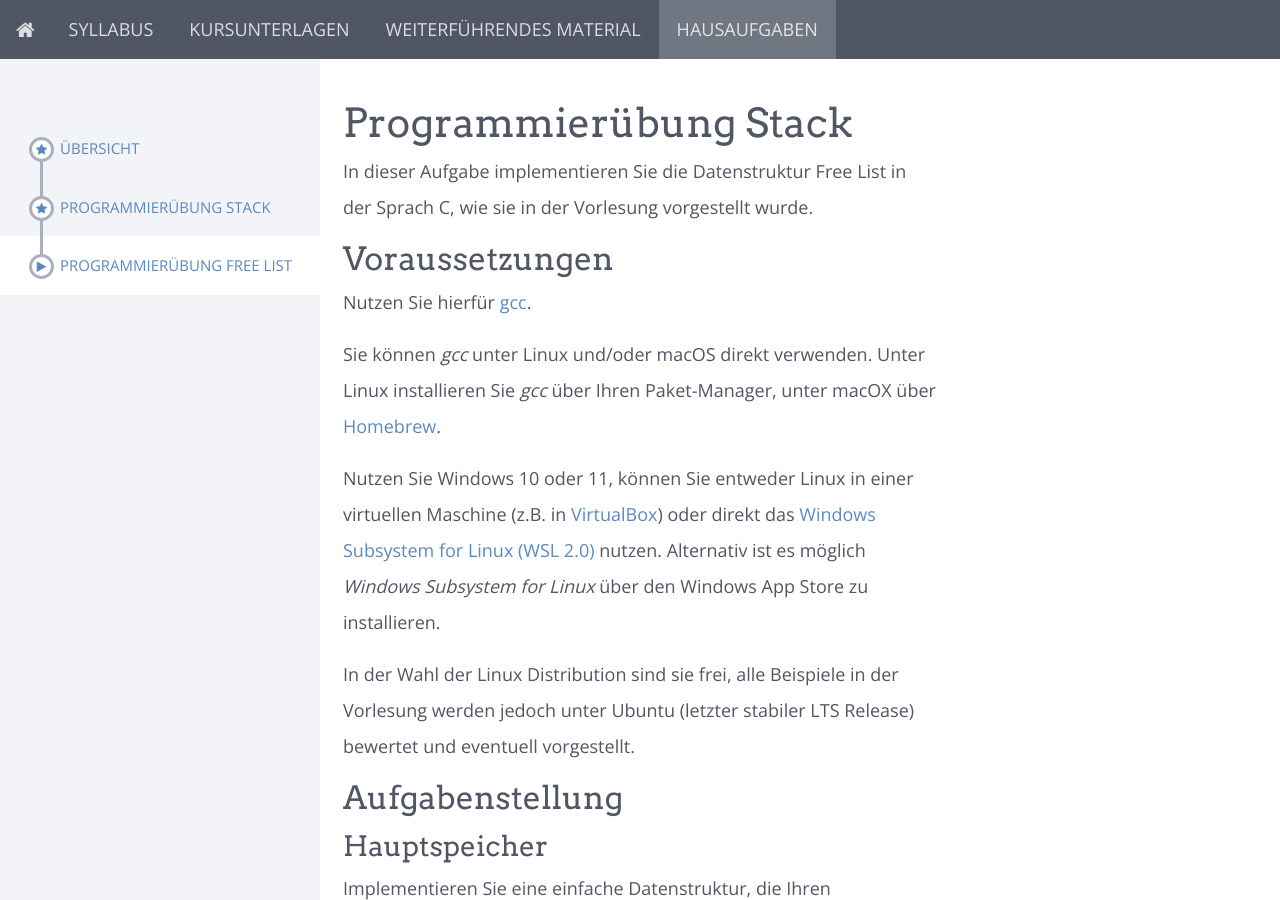
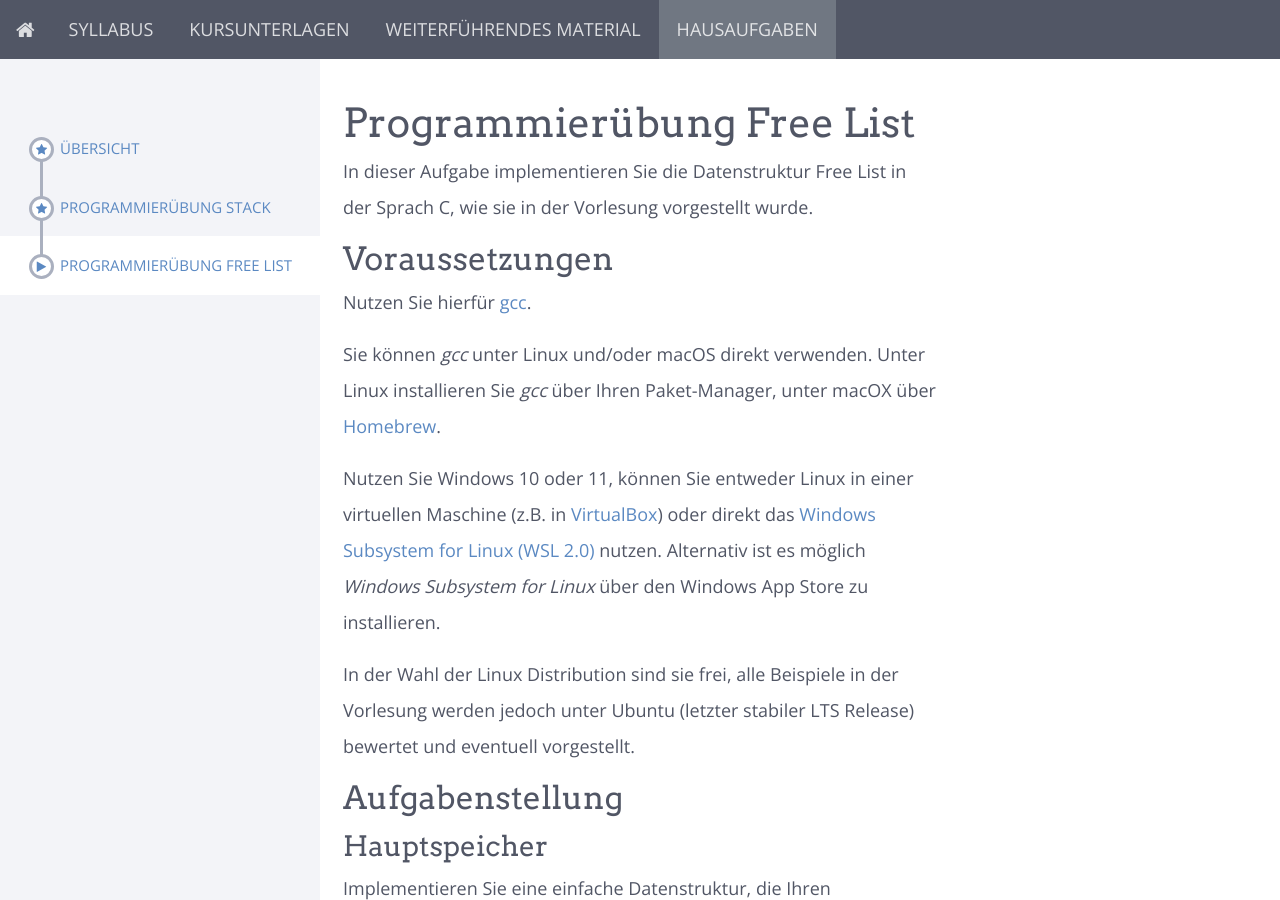
Before and after one commit to aheil/os, a Jekyll site: the page built from modules/hausaufgaben/_posts/2022-03-03-freelist.md, in a window 1280 px wide and 900 px high. Built offline with Jekyll 4.4.1, drawn with Linux system fonts in a browser that asks for light colours; nearby versions of some CDN libraries; part of the change alters nothing that is shown.

Commit message:
links and titel fixed

```diff
--- a/modules/hausaufgaben/_posts/2022-03-03-freelist.md
+++ b/modules/hausaufgaben/_posts/2022-03-03-freelist.md
@@ -2,7 +2,7 @@
 title: Programmierübung Free List
 ---
 
-# Programmierübung Stack
+# Programmierübung Free List
 
 In dieser Aufgabe implementieren Sie die Datenstruktur Free List in der Sprach C, wie sie in der Vorlesung vorgestellt wurde.
 
@@ -47,7 +47,7 @@ void remove(int position);
 
 Beim initialen Befüllen Ihres Speichers sollte Ihr Programm die Speicherblöcke fortlaufend vergeben.
 
-![](../../../free-list-insert.png){: width="350" }
+![](../../../img/free-list-insert.png){: width="350" }
 
 **Tipp:** Ihre Free List sollte in diesem Zustand des Speichers nur einen Eintrag enthalten, da es nur einen großen Speicherblock gibt.
 
@@ -57,7 +57,7 @@ Beim initialen Befüllen Ihres Speichers sollte Ihr Programm die Speicherblöcke
     - beide freien Speicherbereiche werden direkt nach dem `remove()` zu einem freien Speicherblock zusammengefasst
     - Ihre Fee List enthält für diesen Speicherbereich nur einen Eintrag.
 
-![](../../../free-list-remove.png){: width="350" }
+![](../../../img/free-list-remove.png){: width="350" }
 
 **Tipp:** Führen Sie erst die Reorganisation Ihres Hauptspeichers durch, danach aktualisieren Sie die Free List.
 
```
